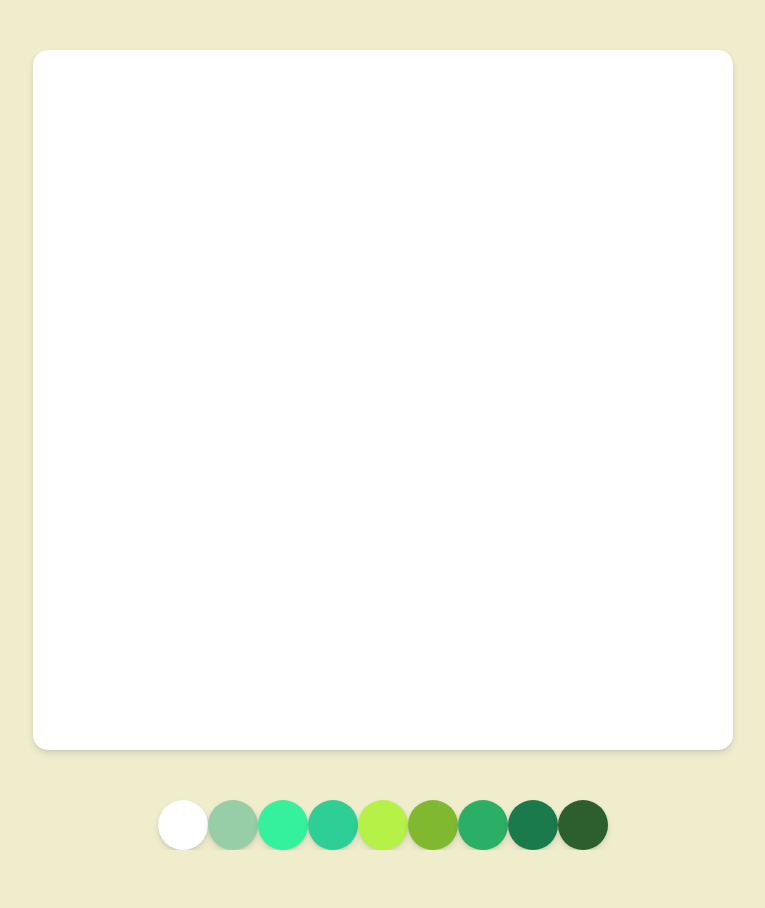
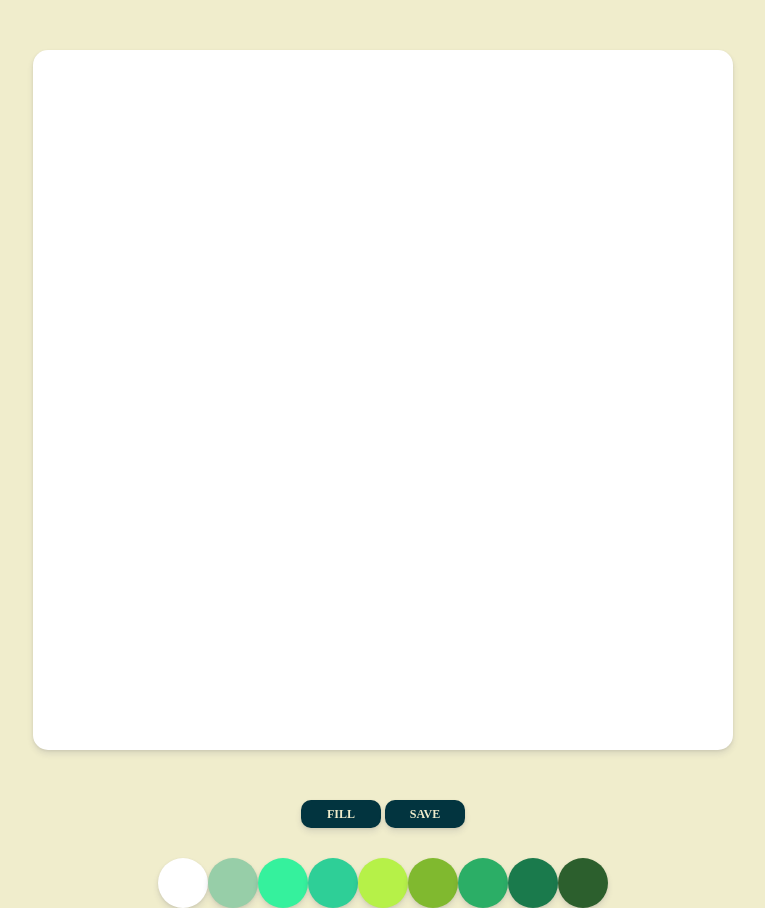
Before and after one commit to beeee2/PaintCanvas, a plain HTML site: page index.html in a window 1280 px wide. Shown: the whole page, without its empty margins (257-1022 px from the left). Before the commit the page ends 850 px from the top, so only its background shows below. Drawn offline with Linux system fonts and the light colour scheme.

Commit message:
button-setup

```diff
--- a/index.html
+++ b/index.html
@@ -9,6 +9,10 @@
 <body>
     <canvas id="jsCanvas" class="canvas"></canvas>
     <div class="controls">
+        <div class="controls__btns">
+            <button id="jsMode">Fill</button>
+            <button id="jsSave">Save</button>
+        </div>
         <div class="controls__colors" id="jsColors">
             <div class="controls__color" style="background-color: white"></div>
             <div class="controls__color" style="background-color: #97cea8;"></div>
--- a/styles.css
+++ b/styles.css
@@ -17,7 +17,32 @@ body {
 }
 .controls {
   margin-top: 50px;
+  display: flex;
+  flex-direction: column;
+  align-items: center;
 }
+.controls .controls__btns {
+  margin-bottom: 30px;
+}
+.controls__btns button {
+  all: unset;
+  cursor: pointer;
+  background-color: #02343f;
+  color: #f0edcc;
+  padding: 8px 0;
+  border-radius: 10px;
+  width: 80px;
+  text-align: center;
+  box-shadow: 0 4px 6px rgba(50, 50, 93, 0.11), 0 1px 3px rgba(0, 0, 0, 0.08);
+  text-transform: uppercase;
+  font-weight: 800;
+  font-size: 12px;
+}
+
+.controls__btns button:active {
+  transform: scale(0.95);
+}
+
 .controls .controls__colors {
   display: flex;
 }
```
